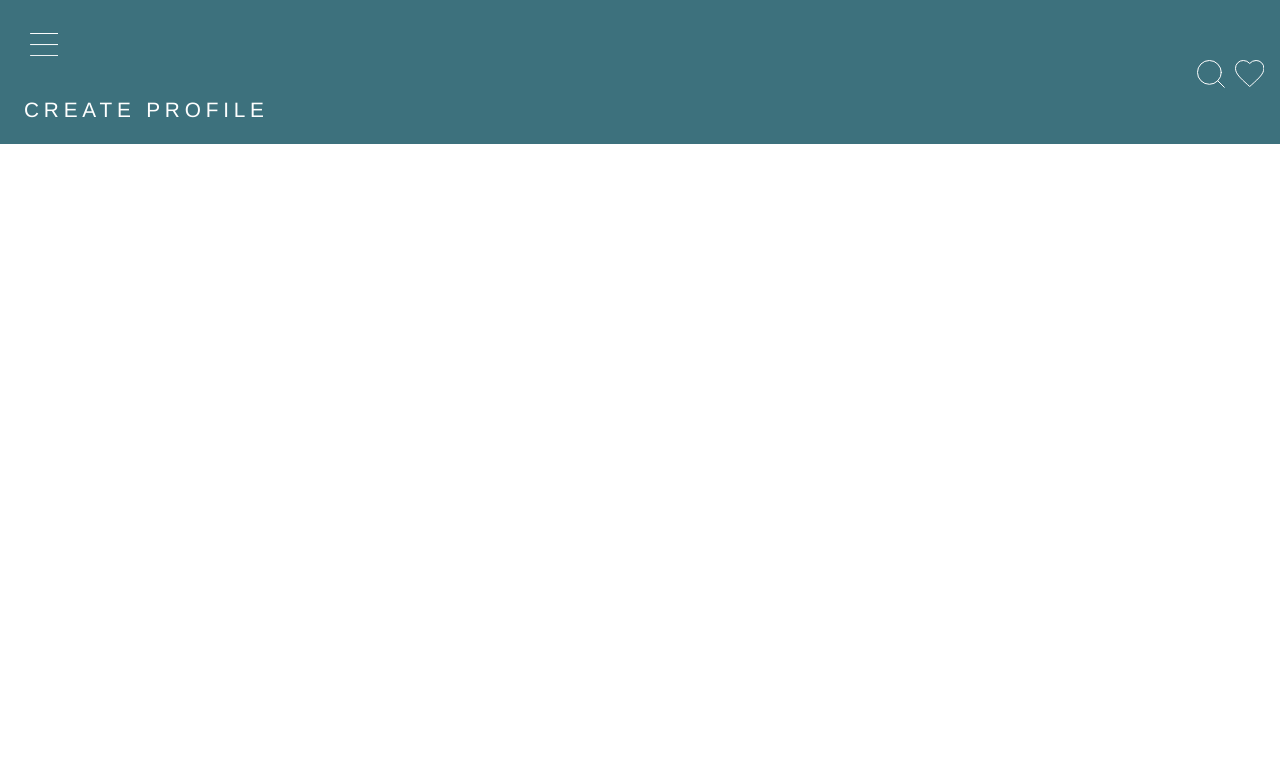
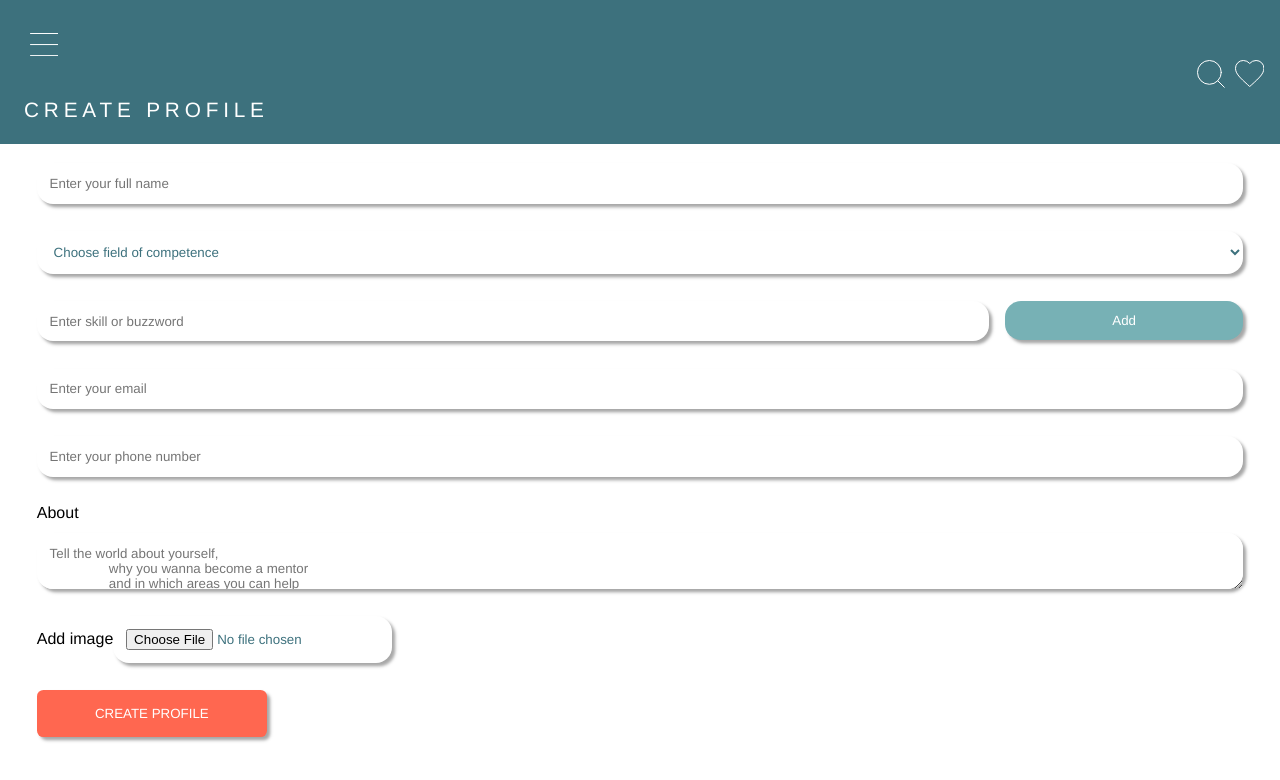
Before and after one commit to MaliScheuer/capstone-project, a React (Create React App) app in the folder client/: page /create-profile in a window 1280 px wide. Shown: the top 780 px of the page. Built offline with nearby package versions, Linux system fonts and the light colour scheme.

Commit message:
added form component & create mentor page

```diff
--- a/client/src/App.js
+++ b/client/src/App.js
@@ -1,6 +1,7 @@
 import Header from './components/Header';
 import Home from './pages/Home';
 import Navigation from './components/Navigation';
+import CreateMentor from './pages/CreateMentor'
 import { Route, Switch } from 'react-router-dom';
 import { useState } from 'react';
 
@@ -29,6 +30,7 @@ function App() {
 
           <Route path='/create-profile'>
             <Header headline='Create profile' open={open} setOpen={setOpen}></Header>
+            <CreateMentor></CreateMentor>
           </Route>
 
           <Route path='/favourites'>
--- /dev/null
+++ b/client/src/components/Form.js
@@ -0,0 +1,143 @@
+import styled from 'styled-components';
+import CtaButton from './CtaButton'
+import { useState } from 'react';
+
+export default function Form() {
+    const initialMentor =
+    {
+        mentor_name: '',
+        competence: '',
+        buzzwords: [],
+        email: '',
+        phone: '',
+        about: '',
+        image: ''
+    }
+
+    const [newMentor, setNewMentor] = useState(initialMentor);
+
+
+
+
+    return (
+        <FormWrapper>
+
+
+            <input
+                type='text'
+                name='product_name'
+                placeholder='Enter your full name'
+                //onChange={handleChange}
+                value={newMentor.mentor_name} />
+
+
+            <select
+                type='text'
+                name='competence'
+                //onChange={handleChange}
+                value={newMentor.competence} >
+
+                <option value=''>Choose field of competence</option>
+                <option value='Architecture and Engineering'>Architecture and Engineering</option>
+                <option value='Agriculture and Food'>Agriculture and Food</option>
+                <option value='Arts and Entertainment'>Arts and Entertainment</option>
+                <option value='Business, Management and Administration'>Business, Management and Administration</option>
+                <option value='Education and Training'>Education and Training</option>
+                <option value='Health and Medicine'>Health and Medicine</option>
+                <option value='Law and Public Policy'>Law and Public Policy</option>
+                <option value='Sales, Marketing and Communications'>Sales, Marketing and Communications</option>
+                <option value='Science and Technology'>Science and Technology</option>
+            </select>
+
+            <BuzzwordWrapper>
+                <input
+
+                    type='text'
+                    name='buzzwords'
+                    placeholder='Enter skill or buzzword'
+                    //onChange={handleChange}
+                    value={newMentor.buzzwords} />
+                <button>Add</button>
+            </BuzzwordWrapper>
+
+            <input
+                type='email'
+                name='email'
+                placeholder='Enter your email'
+                //onChange={handleChange}
+                value={newMentor.email} />
+
+            <input
+                type='text'
+                name='phone'
+                placeholder='Enter your phone number'
+                //onChange={handleChange}
+                value={newMentor.phone} />
+
+            <label>About</label>
+            <textarea
+                minLength="250"
+                maxlength="1000"
+                type='text'
+                name='about'
+                placeholder='Tell the world about yourself,
+                why you wanna become a mentor
+                and in which areas you can help
+                (use 250 -1.000 characters)'
+                //onChange={handleChange}
+                value={newMentor.about} />
+
+
+            <label> Add image
+                <input
+
+                    type='file'
+                    name='image'
+                    placeholder='Add image'
+                    //onChange={handleChange}
+                    value={newMentor.image}
+
+
+                />
+
+
+            </label>
+
+            <CtaButton buttonText='Create Profile'></CtaButton>
+
+        </FormWrapper>
+    )
+}
+
+const FormWrapper = styled.form`
+display:flex;
+flex-direction: column;
+margin: 1.2rem 2.3rem;
+gap: 0.7rem;
+
+
+input, select, textarea{
+margin-bottom: 1rem;
+border-radius: 1rem;
+box-shadow: 0.2rem 0.2rem 0.2rem rgba(0,0,0, 35%);
+border: none;
+padding: 0.8rem;
+background: white;
+color: var(--petrol);
+}
+`
+
+const BuzzwordWrapper = styled.section`
+display:grid;
+grid-template-columns: 4fr 1fr;
+gap: 1rem;
+
+button{
+    border: none;
+    background: var(--petrol-light);
+    color: white;
+    box-shadow: 0.2rem 0.2rem 0.2rem rgba(0,0,0, 35%);
+    border-radius: 1rem;
+    height: 70%;
+}
+`
--- /dev/null
+++ b/client/src/pages/CreateMentor.js
@@ -0,0 +1,9 @@
+import Form from '../components/Form'
+
+
+export default function CreateMentor() {
+
+    return (
+        <Form></Form>
+    )
+}
```
